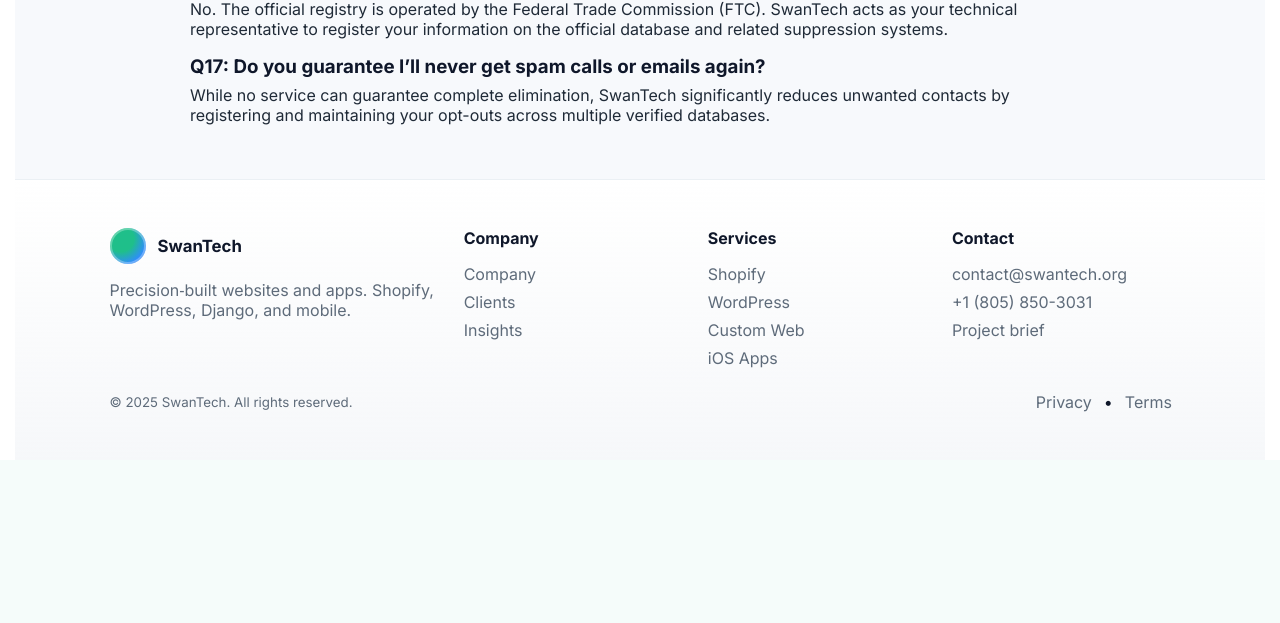
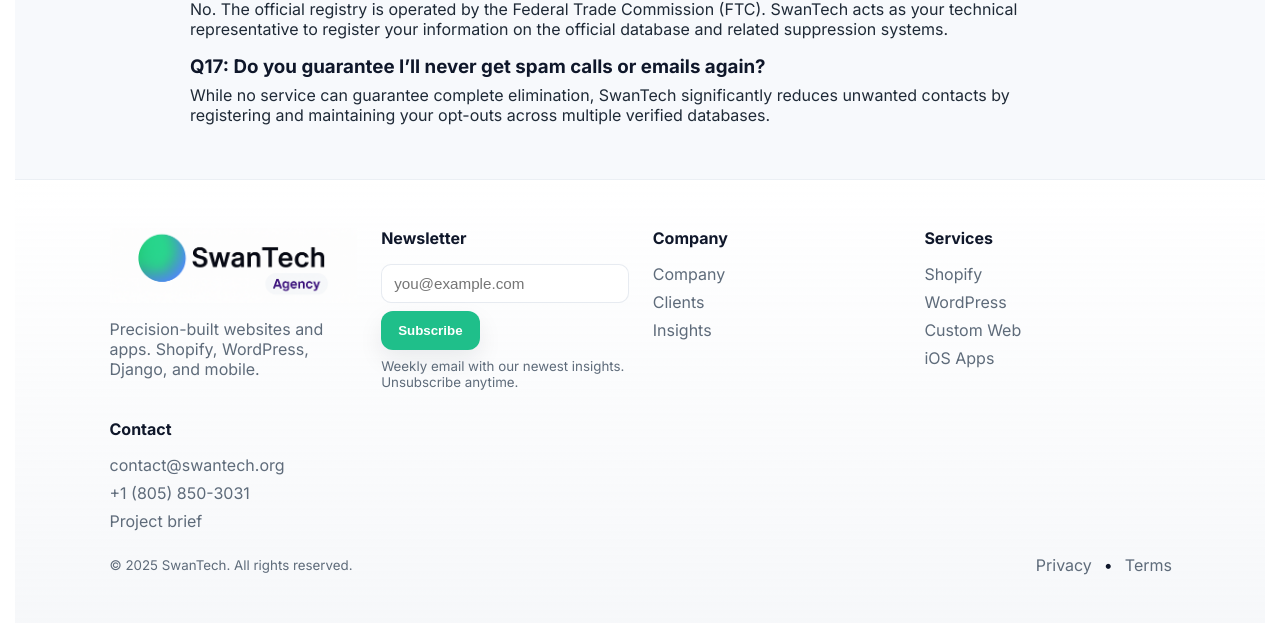
Before and after one commit to SwansonWebSolutions/swanson-software-solutions, a Django app: page /faq/ in a window 1280 px wide. Shown: the part 2239-2862 px from the top of the page. Before the commit the page ends 2651 px from the top, so only its background shows below. Run offline with Django 5.2, Linux system fonts and the light colour scheme.

Commit message:
Newsletter and settings update

```diff
--- a/static/css/core.css
+++ b/static/css/core.css
@@ -87,6 +87,19 @@
 /* Site-wide container helper to ensure side padding on all pages */
 .container { width: min(100%, var(--container)); margin-inline: auto; padding-inline: var(--gutter); }
 
+.flash-container { margin-top: 16px; display: grid; gap: 10px; }
+.flash {
+  padding: 12px 14px;
+  border-radius: 12px;
+  border: 1px solid color-mix(in srgb, var(--ink-2) 60%, transparent);
+  background: #fff;
+  color: var(--ink-6);
+  box-shadow: var(--shadow);
+}
+.flash-success { border-color: color-mix(in srgb, var(--accent) 40%, transparent); background: color-mix(in srgb, var(--accent) 8%, #fff); }
+.flash-error { border-color: color-mix(in srgb, var(--danger) 40%, transparent); background: color-mix(in srgb, var(--danger) 8%, #fff); }
+.flash-info { border-color: color-mix(in srgb, var(--ink-2) 50%, transparent); }
+
 @media (prefers-color-scheme: dark) {
   :root {
     --bg: #0b1220;
--- a/static/css/footer.css
+++ b/static/css/footer.css
@@ -1,9 +1,14 @@
- /* Footer */
-footer { padding-block: 48px;padding-left: 5%; padding-right: 10%; background: linear-gradient(180deg, transparent, color-mix(in srgb, var(--ink-2) 22%, transparent)); border-top: 1px solid color-mix(in srgb, var(--ink-2) 35%, transparent); }
-.foot { display: grid; gap: 24px; grid-template-columns: 1.5fr 1fr 1fr 1fr; }
+/* Footer */
+footer { padding-block: 48px; padding-left: 5%; padding-right: 10%; background: linear-gradient(180deg, transparent, color-mix(in srgb, var(--ink-2) 22%, transparent)); border-top: 1px solid color-mix(in srgb, var(--ink-2) 35%, transparent); }
+.foot { display: grid; gap: 24px; grid-template-columns: repeat(auto-fit, minmax(200px, 1fr)); align-items: flex-start; }
 .foot h4 { margin: 0 0 .5rem; color: var(--ink-6); }
 .foot a { color: var(--ink-4); text-decoration: none; }
 .foot a:hover { color: var(--ink-6); }
 .footer-container { margin-top: 32px; display: flex; justify-content: space-between; align-items: center; flex-wrap: wrap; gap: 12px; }
 .footer-stack { display: flex; flex-direction: column; gap: 8px; }
-@media (max-width: 960px) { .foot { grid-template-columns: 1fr 1fr; } }
+.footer-newsletter .footer-form { display: grid; gap: 8px; }
+.footer-input { display: flex; gap: 8px; flex-wrap: wrap; align-items: center; }
+.footer-input input { flex: 1; min-width: 160px; padding: 10px 12px; border-radius: 10px; border: 1px solid color-mix(in srgb, var(--ink-2) 60%, transparent); font-size: 0.95rem; }
+.footer-input input:focus { outline: 3px solid color-mix(in srgb, var(--brand) 35%, transparent); outline-offset: 2px; }
+.sr-only { position: absolute; width: 1px; height: 1px; padding: 0; margin: -1px; overflow: hidden; clip: rect(0,0,0,0); white-space: nowrap; border: 0; }
+@media (max-width: 960px) { .foot { grid-template-columns: repeat(auto-fit, minmax(180px, 1fr)); } }
--- a/static/css/navbar.css
+++ b/static/css/navbar.css
@@ -178,3 +178,14 @@
   padding: 8px; width: max-content; align-self: flex-start; border-radius: 10px; font-size: 20px;
 }
 .drawer .close-btn:hover { background: color-mix(in srgb, var(--ink-2) 18%, transparent); }
+
+.logo-icon {
+  width: 40px;
+  height: 40px;
+}
+
+.navbar-logo img {
+  height: 60px;      /* or 48px, whatever fits your navbar */
+  width: auto;       /* preserve aspect ratio */
+  display: block;
+}
--- a/swanson_site/settings.py
+++ b/swanson_site/settings.py
@@ -192,7 +192,7 @@
 # Static files (CSS, JavaScript, Images)
 # https://docs.djangoproject.com/en/5.2/howto/static-files/
 
-STATIC_URL = 'static/'
+STATIC_URL = '/static/'
 STATICFILES_DIRS = [BASE_DIR / 'static']
 STATIC_ROOT = BASE_DIR / 'staticfiles'
 
--- a/website/templates/includes/footer.html
+++ b/website/templates/includes/footer.html
@@ -1,13 +1,25 @@
-
+{% load static %}
 
 <footer>
   <div class="container foot">
     <div class="stack">
-            <div class="cluster" style="align-items:center">
-              <span class="brand-mark" aria-hidden="true"></span>
-              <strong style="font-size:1.05rem">SwanTech</strong>
+      <div class="cluster" style="align-items:start">
+        <img src="{% static 'images/logo-text.png' %}" alt="">
       </div>
-            <p class="muted">Precision‑built websites and apps. Shopify, WordPress, Django, and mobile.</p>
+      <p class="muted">Precision-built websites and apps. Shopify, WordPress, Django, and mobile.</p>
+    </div>
+    <div class="footer-stack footer-newsletter" id="footer-newsletter">
+      <h4>Newsletter</h4>
+      <form action="{% url 'website:newsletter-subscribe' %}" method="post" class="footer-form">
+        {% csrf_token %}
+        <input type="hidden" name="next" value="{{ request.get_full_path }}#footer-newsletter">
+        <label class="sr-only" for="footer-newsletter-email">Email address</label>
+        <div class="footer-input">
+          <input id="footer-newsletter-email" name="email" type="email" placeholder="you@example.com" required>
+          <button type="submit" class="btn secondary">Subscribe</button>
+        </div>
+        <small class="muted">Weekly email with our newest insights. Unsubscribe anytime.</small>
+      </form>
     </div>
     <div class="footer-stack">
       <h4>Company</h4>
--- a/website/templates/includes/navbar.html
+++ b/website/templates/includes/navbar.html
@@ -3,10 +3,12 @@
 <!-- Header / Navigation -->
 <header class="site-header">
   <div class="container nav-wrap">
-    <a class="brand" href="{% url 'website:index' %}">
-      <span aria-hidden="true" class="brand-mark"></span>
-      <span class="brand-name">SwanTech</span>
-      <span class="pill" style="margin-left:.4rem">Agency</span>
+    <a  href="{% url 'website:index' %}" class="navbar-logo">
+      <!-- <span aria-hidden="true" class="brand-mark"></span> -->
+      <!-- <img src="{% static 'images/logo.svg' %}" alt="SwanTech logo" class="logo-icon" /> -->
+      <img src="{% static 'images/logo-text.png' %}" alt="SwanTech Agency Logo">
+      <!-- <span class="brand-name">SwanTech</span>
+      <span class="pill" style="margin-left:.4rem">Agency</span> -->
     </a>
 
     <nav class="nav" aria-label="Primary">
--- a/website/templates/website/base.html
+++ b/website/templates/website/base.html
@@ -21,6 +21,13 @@
     {% include 'includes/navbar.html' %}
 
     <main>
+        {% if messages %}
+        <div class="container flash-container">
+            {% for message in messages %}
+            <div class="flash flash-{{ message.tags|default:'info' }}">{{ message }}</div>
+            {% endfor %}
+        </div>
+        {% endif %}
         {% block content %}
         <!-- Page-specific content will be injected here -->
         {% endblock %}
--- a/website/urls.py
+++ b/website/urls.py
@@ -9,6 +9,7 @@
     path('clients/', views.clients_page, name='clients'),
     path('contact/', views.contact_sales_page, name='contact'),
     path('insights/', views.insights_page, name='insights'),
+    path('newsletter/subscribe/', views.newsletter_subscribe, name='newsletter-subscribe'),
     # New Stop My Spam routes (preserve existing URL names for compatibility)
     path('stop-my-spam/', views.do_not_email, name='do-not-email'),
     path('stop-my-spam/submit/', views.submit_do_not_email, name='submit-do-not-email'),
--- a/website/views.py
+++ b/website/views.py
@@ -5,7 +5,7 @@
 from django.core.mail import send_mail
 from django.core.mail import EmailMultiAlternatives
 from django.template.loader import render_to_string
-from django.shortcuts import render, get_object_or_404
+from django.shortcuts import render, get_object_or_404, redirect
 from django.contrib import messages
 from django.urls import reverse
 from django.contrib.auth import get_user_model
@@ -13,7 +13,7 @@
 from django.http import JsonResponse
 from django.template.loader import render_to_string
 
-from .models import DoNotEmailRequest, DoNotCallRequest, ConsumerBrokerStatus, Consumer, BrokerCompliance
+from .models import DoNotEmailRequest, DoNotCallRequest, ConsumerBrokerStatus, Consumer, BrokerCompliance, NewsletterSubscriber
 from insights.models import Insight
 from django.http import HttpResponseBadRequest
 from django.utils import timezone
@@ -66,6 +66,34 @@
 def index(request):
     """Landing page view"""
     return render(request, 'website/index.html')
+
+
+def newsletter_subscribe(request):
+    """Capture newsletter opt-ins by email only."""
+    if request.method != "POST":
+        return redirect("website:index")
+
+    email_raw = (request.POST.get("email") or "").strip()
+    redirect_to = request.POST.get("next") or request.META.get("HTTP_REFERER") or reverse("website:index")
+
+    if not email_raw:
+        messages.error(request, "Please enter an email address to subscribe.")
+        return redirect(redirect_to)
+
+    email = email_raw.lower()
+    try:
+        validate_email(email)
+    except ValidationError:
+        messages.error(request, "That email address looks invalid. Please try again.")
+        return redirect(redirect_to)
+
+    subscriber, created = NewsletterSubscriber.objects.get_or_create(email=email)
+    if created:
+        messages.success(request, "You're subscribed! Thanks for joining our newsletter.")
+    else:
+        messages.info(request, "You're already subscribed to our newsletter.")
+
+    return redirect(redirect_to)
 
 def company_page(request):
     """Company page view"""
```
Also changed, not shown: static/css/index.css (+20 -2 lines), website/admin.py (+12 -1 lines), website/models.py (+13 -0 lines), website/templates/website/index.html (+28 -0 lines), website/tests.py (+31 -0 lines), static/images/logo-text - Copy.png (added), static/images/logo-text.png, static/images/logo.svg (added), website/migrations/0009_newslettersubscriber.py (added). Lines whose indentation alone changed are shown as unchanged.
